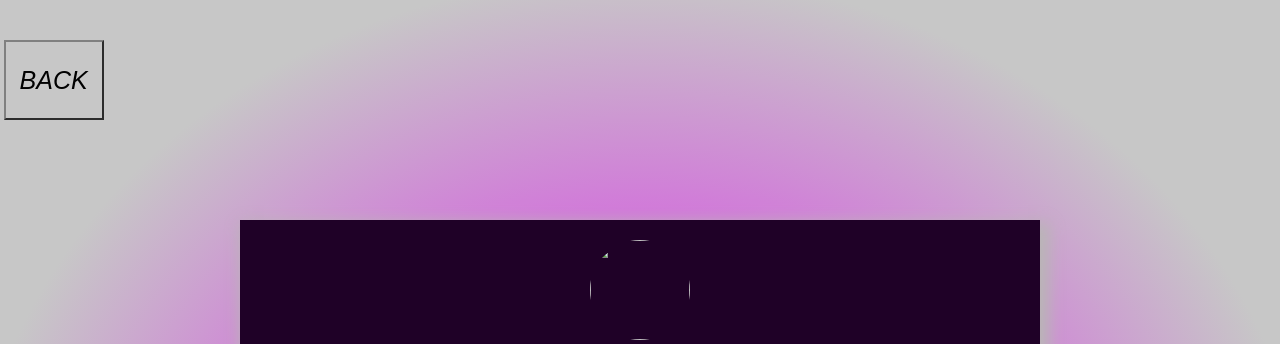
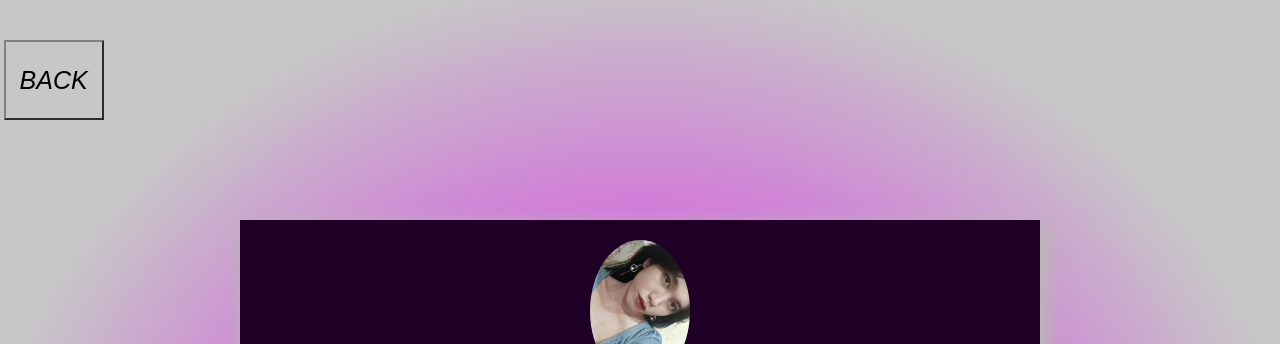
Before and after one commit to juls123/JUJO-Portfolio, a plain HTML site: page juls.resume.html in a window 1280 px wide. Shown: the top 344 px of the page. Drawn offline with Linux system fonts and the light colour scheme; files whose address does not match are found by name.

Commit message:
Update juls.resume.html

```diff
--- a/juls.resume.html
+++ b/juls.resume.html
@@ -11,7 +11,7 @@
 <body>
     <div class="main">
 		<div class="top-section">
-			<img src="photos.resume/juls.jpg" class="profile" />
+			<img src="images/photos.resume/juls.jpg" class="profile" />
 			<p class="p1">DUHINOG, <span>JULIUS A.</span></p>
 			<p class="p2">WEB DESIGNER</p>
 		</div>
```
